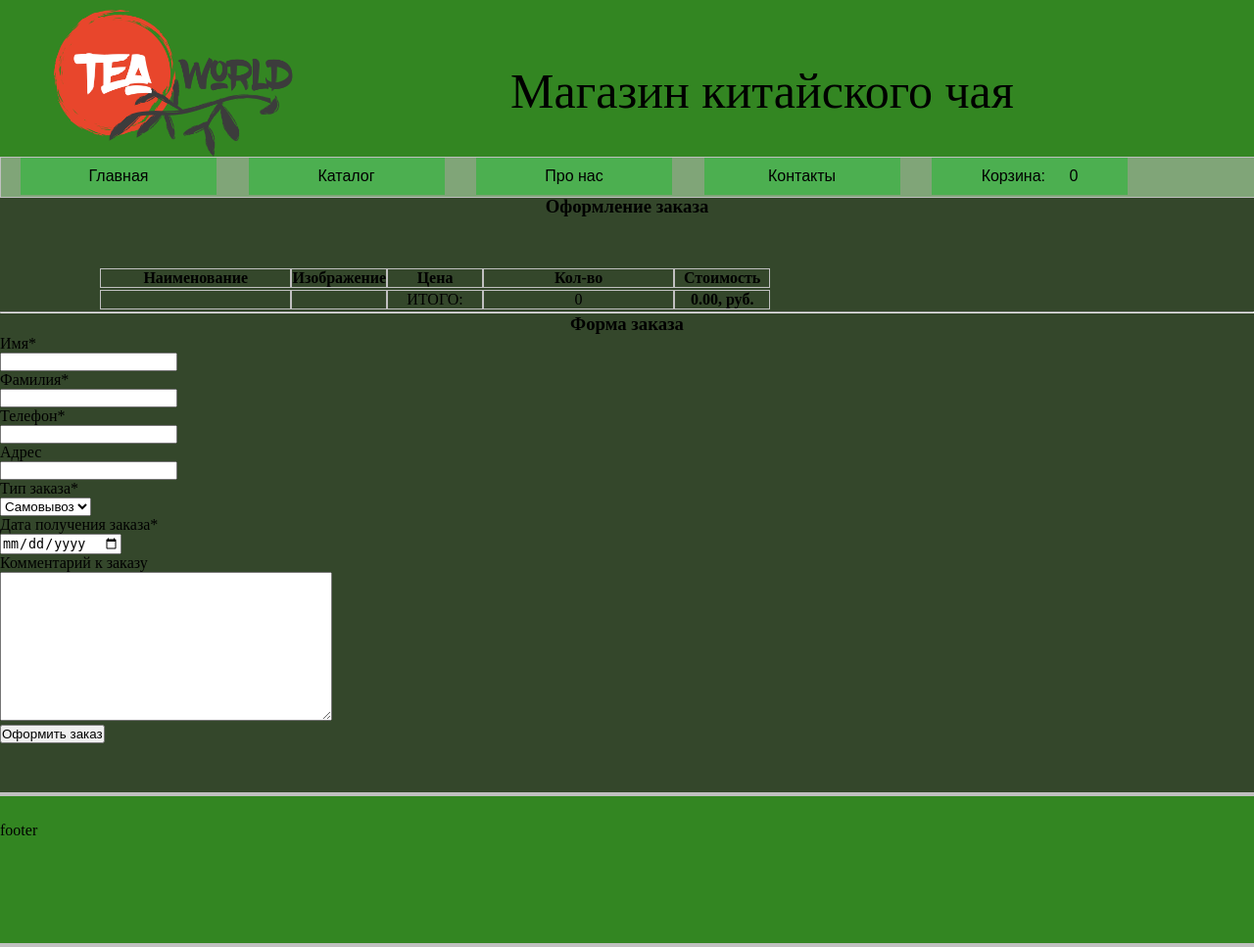
After one commit to safiulinar/teashop, a Django app: page /checkout/ in a window 1280 px wide. The commit adds this page. Shown: the whole page at 98% size. Run offline with Django 3.2, Linux system fonts and the light colour scheme; a user stored in the database is signed in; data comes from the database, SQL or seed files in the repository; both versions use the stored data as it was after the commit; some libraries are stand-ins or nearby versions.

Commit message:
Add form orders. Version 1.04

```diff
--- a/mainapp/admin.py
+++ b/mainapp/admin.py
@@ -7,3 +7,4 @@ admin.site.register(TeaProduct)
 admin.site.register(CartProduct)
 admin.site.register(Cart)
 admin.site.register(Customer)
+admin.site.register(Order)
--- /dev/null
+++ b/mainapp/forms.py
@@ -0,0 +1,18 @@
+from django import forms
+
+from .models import Order
+
+
+class OrderForm(forms.ModelForm):
+
+    def __init__(self, *args, **kwargs):
+        super().__init__(*args, **kwargs)
+        self.fields['order_date'].label = 'Дата получения заказа'
+
+    order_date = forms.DateField(widget=forms.TextInput(attrs={'type': 'date'}))
+
+    class Meta:
+        model = Order
+        fields = (
+            'first_name', 'last_name', 'phone', 'address', 'buying_type', 'order_date', 'comment'
+        )
--- a/mainapp/models.py
+++ b/mainapp/models.py
@@ -3,6 +3,7 @@ from django.contrib.auth import get_user_model
 from django.contrib.contenttypes.models import ContentType
 from django.contrib.contenttypes.fields import GenericForeignKey
 from django.urls import reverse
+from django.utils import timezone
 
 User = get_user_model()
 
@@ -138,21 +139,51 @@ class Cart(models.Model):
     def __str__(self):
         return str(self.id)
 
-    def save(self, *args, **kwargs):
-        cart_data = self.products.aggregate(models.Sum('final_price'), models.Count('id'))
-        if cart_data.get('final_price__sum'):
-            self.final_price = cart_data['final_price__sum']
-        else:
-            self.final_price = 0
-        self.total_products = cart_data['id__count']
-        super().save(*args, **kwargs)
-
 
 class Customer(models.Model):
 
-    user = models.ForeignKey(User, verbose_name='Пользователь', on_delete=models.CASCADE)
+    user = models.ForeignKey(User, verbose_name='Пользователь', related_name='related_orders', on_delete=models.CASCADE)
     phone = models.CharField(max_length=12, verbose_name='Номер телефона', null=True, blank=True)
     address = models.CharField(max_length=255, verbose_name='Адрес', null=True, blank=True)
+    orders = models.ManyToManyField('Order', verbose_name='Заказы покупателя', related_name='related_customer')
 
     def __str__(self):
         return "Покупатель {} {}".format(self.user.first_name, self.user.last_name)
+
+
+class Order(models.Model):
+
+    STATUS_NEW = 'new'
+    STATUS_IN_PROGRESS = 'in_progress'
+    STATUS_READY = 'is_ready'
+    STATUS_COMPLETED = 'completed'
+
+    BUYING_TYPE_SELF = 'self'
+    BUYING_TYPE_DELIVERY = 'delivery'
+
+    STATUS_CHOISES = (
+        (STATUS_NEW, 'Новый заказ'),
+        (STATUS_IN_PROGRESS, 'Заказ в обработке'),
+        (STATUS_READY, 'Заказ готов'),
+        (STATUS_COMPLETED, 'Заказ выполнен'),
+    )
+
+    BUYING_TYPE_CHOISES = (
+        (BUYING_TYPE_SELF, 'Самовывоз'),
+        (BUYING_TYPE_DELIVERY, 'Доставка'),
+    )
+
+    customer = models.ForeignKey(Customer, verbose_name='Покупатель', on_delete=models.CASCADE)
+    first_name = models.CharField(max_length=25, verbose_name='Имя')
+    last_name = models.CharField(max_length=25, verbose_name='Фамилия')
+    phone = models.CharField(max_length=20, verbose_name='Телефон')
+    cart = models.ForeignKey(Cart, verbose_name='Корзина', on_delete=models.CASCADE, null=True, blank=True)
+    address = models.CharField(max_length=255, verbose_name='Адрес', null=True, blank=True)
+    status = models.CharField(max_length=100, verbose_name='Статус заказа', choices=STATUS_CHOISES, default=STATUS_NEW)
+    buying_type = models.CharField(max_length=100, verbose_name='Тип заказа', choices=BUYING_TYPE_CHOISES, default=BUYING_TYPE_SELF)
+    comment = models.TextField(verbose_name='Комментарий к заказу', null=True, blank=True)
+    created_at = models.DateTimeField(auto_now=True, verbose_name='Дата создания заказа')
+    order_date = models.DateField(verbose_name='Дата получения заказа', default=timezone.now)
+
+    def __str__(self):
+        return str(self.id)
--- a/mainapp/templates/base.html
+++ b/mainapp/templates/base.html
@@ -25,6 +25,16 @@
             </nav>
         </header>
         {% block content %}
+
+        {% if messages %}
+            {% for message in messages %}
+            <div class="alert alert-warning alert-dismissible fade show" role="alert">
+            <strong>{{ message }}</strong>
+            <button type="button" class="btn-close" data-bs-dismiss="alert" aria-label="Close"></button>
+            </div>
+            {% endfor %}
+        {% endif %}
+
         <main class="main">
             {% for product in products %}
             <div>
--- a/mainapp/templates/cart.html
+++ b/mainapp/templates/cart.html
@@ -52,6 +52,7 @@
       <td class="td">ИТОГО:</td>
       <td class="td">{{ cart.total_products }}</td>
       <td class="td"><strong>{{ cart.final_price }}, руб.</strong></td>
+      <td class="td"><a href="{% url 'checkout' %}"><button>Перейти к оформлению</button></a></td>
     </tr>
   </tbody>
 </table>
--- /dev/null
+++ b/mainapp/templates/checkout.html
@@ -0,0 +1,47 @@
+{% extends 'base.html' %}
+{% load crispy_forms_tags %}
+
+{% block content %}
+
+<h3 class="cart_cart">Оформление заказа</h3>
+
+<table class="table">
+  <thead>
+    <tr class="tr">
+      <th class="th">Наименование</th>
+      <th class="th">Изображение</th>
+      <th class="th">Цена</th>
+      <th class="th">Кол-во</th>
+      <th class="th">Стоимость</th>
+    </tr>
+  </thead>
+  <tbody>
+    {% for item in cart.products.all %}
+    <tr class="tr">
+      <td class="td">{{ item.content_object.title }}</td>
+      <td class="td"><img src="{{ item.content_object.image.url }}" width="100"></td>
+      <td class="td">{{ item.content_object.price }} руб.</td>
+      <td class="td">{{ item.qty }}</td>
+      <td class="td">{{ item.final_price }} руб.</td>
+    </tr>
+    {% endfor %}
+    <tr class="tr">
+      <td class="td"></td>
+      <td class="td"></td>
+      <td class="td">ИТОГО:</td>
+      <td class="td">{{ cart.total_products }}</td>
+      <td class="td"><strong>{{ cart.final_price }}, руб.</strong></td>
+    </tr>
+  </tbody>
+</table>
+<hr>
+
+<h3 class="cart_cart">Форма заказа</h3>
+<form action="{% url 'make_order' %}" method="POST">
+  {% csrf_token %}
+  {{ form|crispy }}
+  <input type="submit" value="Оформить заказ">
+</form>
+
+
+{% endblock content  %}
--- a/mainapp/urls.py
+++ b/mainapp/urls.py
@@ -7,7 +7,9 @@ from .views import (
     CartView,
     AddToCartView,
     DeleteFromCartView,
-    ChangeQTYView
+    ChangeQTYView,
+    CheckoutView,
+    MakeOrderView
 )
 
 urlpatterns = [
@@ -17,5 +19,7 @@ urlpatterns = [
     path('cart/', CartView.as_view(), name='cart'),
     path('add-to-cart/<str:ct_model>/<str:slug>/', AddToCartView.as_view(), name='add_to_cart'),
     path('remove-from-cart/<str:ct_model>/<str:slug>/', DeleteFromCartView.as_view(), name='delete_from_cart'),
-    path('change-qty/<str:ct_model>/<str:slug>/', ChangeQTYView.as_view(), name='change_qty')
+    path('change-qty/<str:ct_model>/<str:slug>/', ChangeQTYView.as_view(), name='change_qty'),
+    path('checkout/', CheckoutView.as_view(), name='checkout'),
+    path('make-order/', MakeOrderView.as_view(), name='make_order')
 ]
--- a/mainapp/views.py
+++ b/mainapp/views.py
@@ -1,3 +1,4 @@
+from django.db import transaction
 from django.shortcuts import render
 from django.contrib.contenttypes.models import ContentType
 from django.contrib import messages
@@ -6,6 +7,8 @@ from django.views.generic import DetailView, View
 
 from .models import TeaProduct, Category, LatestProducts, Customer, Cart, CartProduct
 from .mixins import CategoryDetailMixin, CartMixin
+from .forms import OrderForm
+from .utils import recalc_cart
 
 
 class BaseView(CartMixin, View):
@@ -68,7 +71,7 @@ class AddToCartView(CartMixin, View):
         )
         if created:
             self.cart.products.add(cart_product)
-        self.cart.save()
+        recalc_cart(self.cart)
         messages.add_message(request, messages.INFO, "Товар успешно добавлен")
         return HttpResponseRedirect('/cart/')
 
@@ -84,7 +87,7 @@ class DeleteFromCartView(CartMixin, View):
         )
         self.cart.products.remove(cart_product)
         cart_product.delete()
-        self.cart.save()
+        recalc_cart(self.cart)
         messages.add_message(request, messages.INFO, "Товар успешно удален")
         return HttpResponseRedirect('/cart/')
 
@@ -101,10 +104,9 @@ class ChangeQTYView(CartMixin, View):
         qty = int(request.POST.get('qty'))
         cart_product.qty = qty
         cart_product.save()
-        self.cart.save()
+        recalc_cart(self.cart)
         messages.add_message(request, messages.INFO, "Кол-во успешно изменено")
         return HttpResponseRedirect('/cart/')
-
 
 
 class CartView(CartMixin, View):
@@ -116,3 +118,42 @@ class CartView(CartMixin, View):
             'categories': categories
         }
         return render(request, 'cart.html', context)
+
+class CheckoutView(CartMixin, View):
+
+    def get(self, request, *args, **kwargs):
+        categories = Category.objects.get_categories_for_left_sidebar()
+        form = OrderForm(request.POST or None)
+        context = {
+            'cart': self.cart,
+            'categories': categories,
+            'form': form
+        }
+        return render(request, 'checkout.html', context)
+
+
+class MakeOrderView(CartMixin, View):
+
+    @transaction.atomic
+    def post(self, request, *args, **kwargs):
+        form = OrderForm(request.POST or None)
+        customer = Customer.objects.get(user=request.user)
+        if form.is_valid():
+            new_order = form.save(commit=False)
+            new_order.customer = customer
+            new_order.first_name = form.cleaned_data['first_name']
+            new_order.last_name = form.cleaned_data['last_name']
+            new_order.phone = form.cleaned_data['phone']
+            new_order.address = form.cleaned_data['address']
+            new_order.buying_type = form.cleaned_data['buying_type']
+            new_order.order_date = form.cleaned_data['order_date']
+            new_order.comment = form.cleaned_data['comment']
+            new_order.save()
+            self.cart.in_order = True
+            self.cart.save()
+            new_order.cart = self.cart
+            new_order.save()
+            customer.orders.add(new_order)
+            messages.add_message(request, messages.INFO, 'Спасибо за заказ! Менеджер с Вами свяжется')
+            return HttpResponseRedirect('/')
+        return HttpResponseRedirect('/checkout')
--- a/teashop/settings.py
+++ b/teashop/settings.py
@@ -37,7 +37,8 @@ INSTALLED_APPS = [
     'django.contrib.sessions',
     'django.contrib.messages',
     'django.contrib.staticfiles',
-    'mainapp'
+    'mainapp',
+    'crispy_forms'
 ]
 
 MIDDLEWARE = [
@@ -129,6 +130,8 @@ STATICFILES_DIRS = (
 
 )
 
+CRISPY_TEMPLATE_PACK = 'bootstrap4'
+
 # Default primary key field type
 # https://docs.djangoproject.com/en/3.2/ref/settings/#default-auto-field
 
```
Also changed, not shown: mainapp/utils.py (added, +11 -0 lines), db.sqlite3, mainapp/migrations/0007_auto_20210820_2150.py (added), mainapp/migrations/0008_auto_20210820_2321.py (added).
